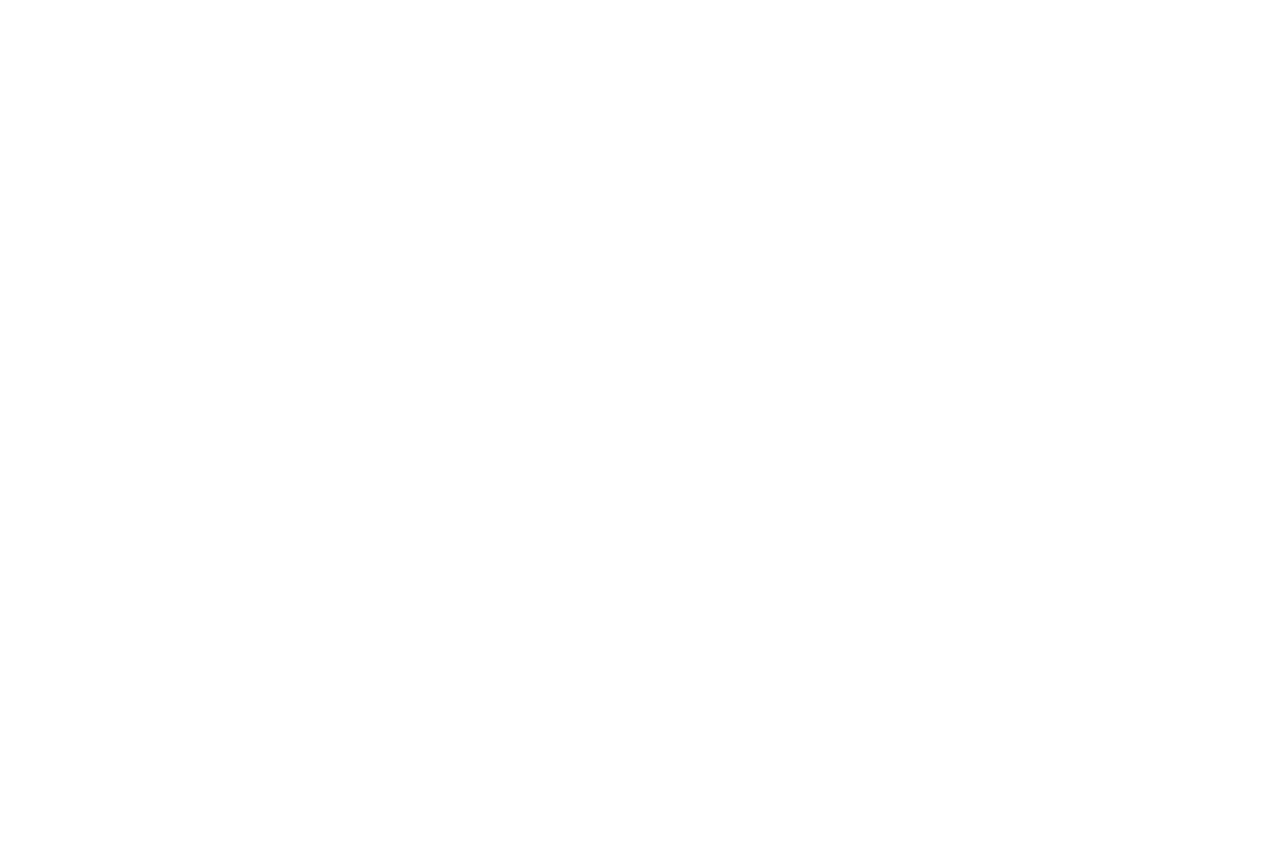
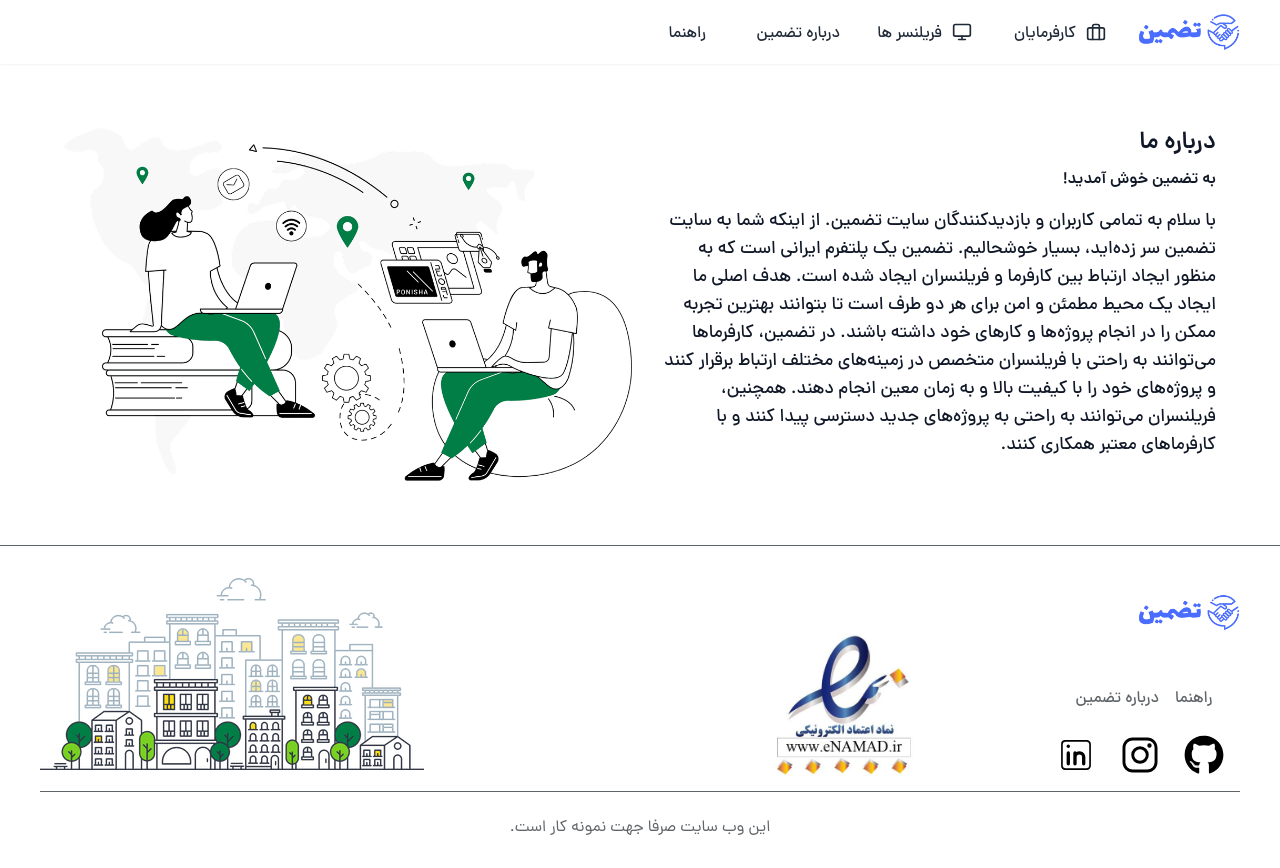
Before and after one commit to Alireza-Naghavian/Tazmin, a React (Vite) app: page /about-us in a window 1280 px wide. Before the commit this address had no page. Before the commit the page ends 800 px from the top, so only its background shows below. Built offline with nearby package versions, Linux system fonts and the light colour scheme.

Commit message:
set-about-us-page

```diff
--- a/src/App.jsx
+++ b/src/App.jsx
@@ -20,6 +20,7 @@ import FreelanceDashboardLayout from "./features/Freelancer/Dashboard/FreelanceD
 import ProposalManageMent from "./features/Freelancer/Dashboard/ProposalManageMent";
 import ProjectLists from "./features/Freelancer/ProjectLists";
 import SingleProjectData from "./features/Freelancer/SingleProjectData";
+import AboutUs from "./pages/AboutUs";
 const queryClient = new QueryClient();
 function App() {
   AOS.init({
@@ -35,6 +36,7 @@ function App() {
         <Route path="/" element={<AuthContianer />}></Route>
         <Route path="complete-profile" element={<CompleteProfile />} />
         <Route path="/home" element={<HomePage />} />
+        <Route path="/about-us" element={<AboutUs/>}/>
         <Route
           path="/owner/m_menu"
           element={
--- /dev/null
+++ b/src/pages/AboutUs.jsx
@@ -0,0 +1,49 @@
+import React from "react";
+import Header from "./Header";
+import { Outlet } from "react-router-dom";
+import Footer from "../ui/Footer";
+
+function AboutUs() {
+  return (
+    <div className=" ">
+      <div className="">
+        <Header>
+          <Outlet />
+        </Header>
+      </div>
+      <AboutUs_Content />
+      <div className="border-t border-t-gray_base w-full mt-16  ">
+      <Footer />
+    </div>
+    </div>
+  );
+}
+const AboutUs_Content = () => {
+  return (
+    <div className="mx-auto max-w-[1280px] sm:px-16  px-6 pt-[64px]  ">
+      <div className="grid lg:grid-cols-2 gap-x-4 lg:gap-y-0 gap-y-4">
+        <div className=" flex flex-col gap-y-2 text-black_base">
+          <h2 className="font-DanaBold text-black_base text-2xl text-right ">
+            درباره ما
+          </h2>
+          <span className="w-full font-DanaBold"> به تضمین خوش آمدید!</span>
+          <p className="font-DanaMedium md:text-lg text-right whitespace-break-spaces text-black_base lg:leading-7 leading-8 mt-2">
+            با سلام به تمامی کاربران و بازدیدکنندگان سایت تضمین. از اینکه شما به
+            سایت تضمین سر زده‌اید، بسیار خوشحالیم. تضمین یک پلتفرم ایرانی است که
+            به منظور ایجاد ارتباط بین کارفرما و فریلنسران ایجاد شده است. هدف
+            اصلی ما ایجاد یک محیط مطمئن و امن برای هر دو طرف است تا بتوانند
+            بهترین تجربه ممکن را در انجام پروژه‌ها و کارهای خود داشته باشند. در
+            تضمین، کارفرماها می‌توانند به راحتی با فریلنسران متخصص در زمینه‌های
+            مختلف ارتباط برقرار کنند و پروژه‌های خود را با کیفیت بالا و به زمان
+            معین انجام دهند. همچنین، فریلنسران می‌توانند به راحتی به پروژه‌های
+            جدید دسترسی پیدا کنند و با کارفرماهای معتبر همکاری کنند.
+          </p>
+        </div>
+        <div className="">
+            <img src="/home-banners/intro.png" className="w-full h-full " alt="" />
+        </div>
+      </div>
+    </div>
+  );
+};
+export default AboutUs;
```
Also changed, not shown: public/home-banners/intro.png (added).
